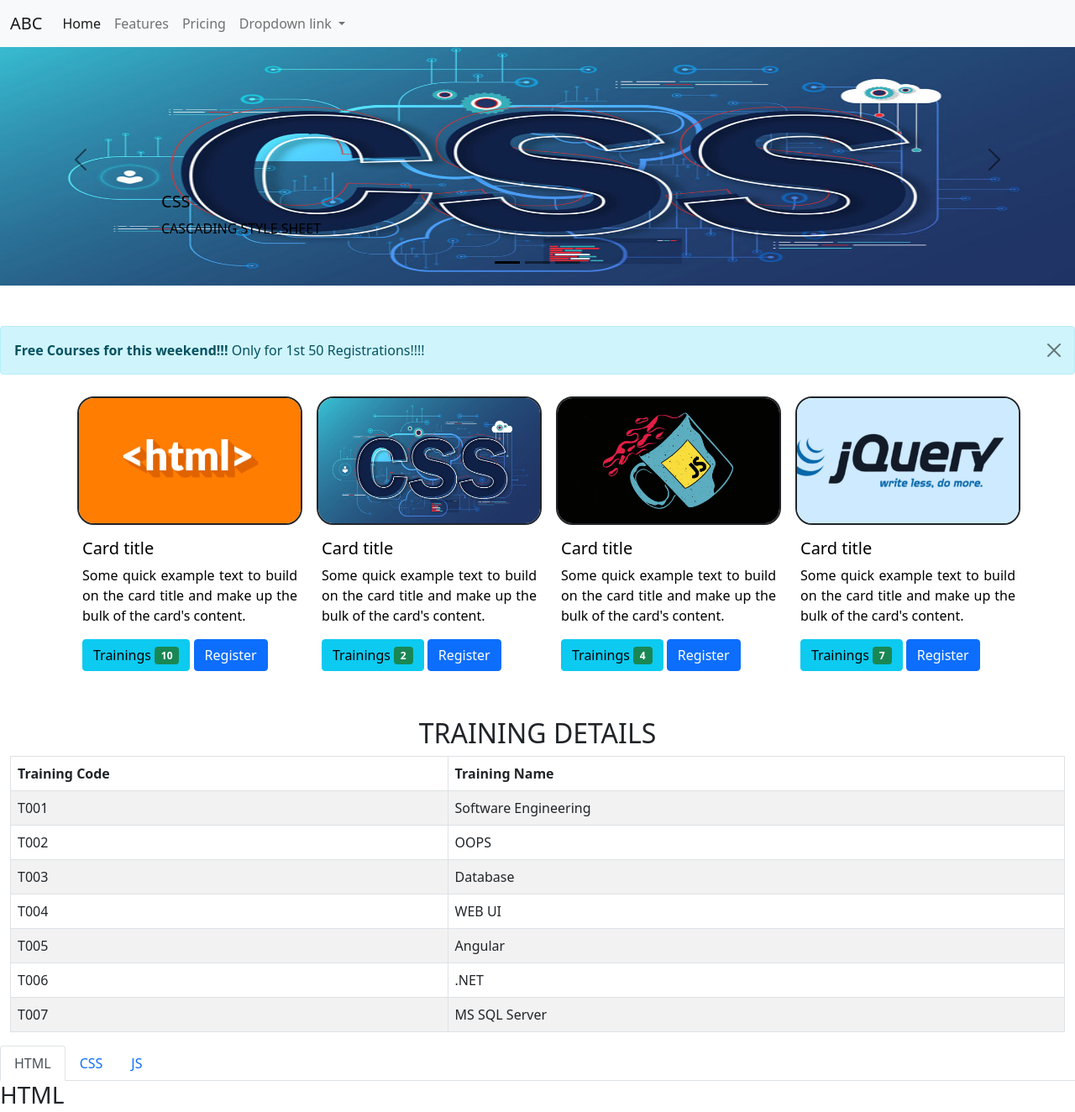
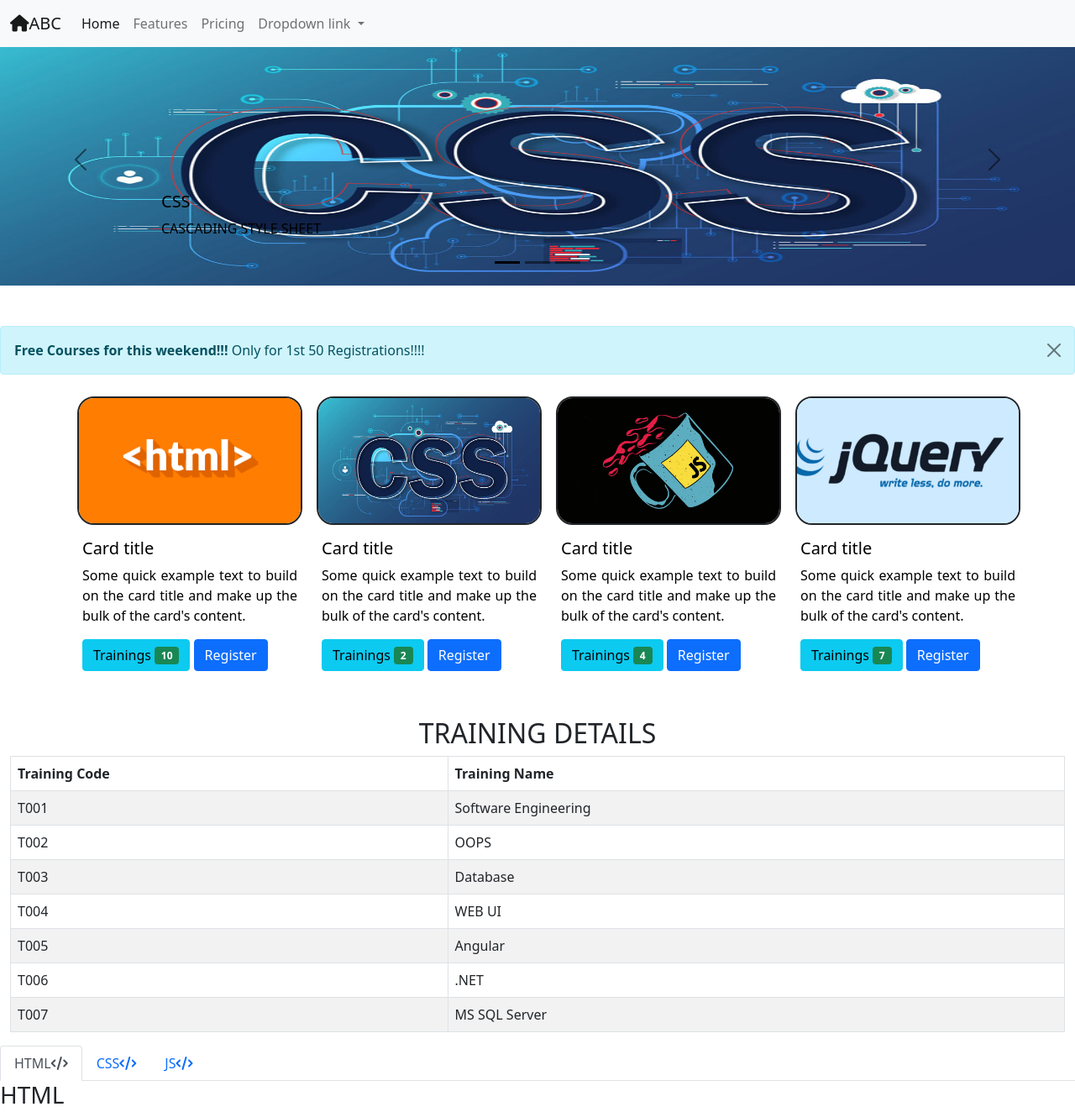
Before and after one commit to PallaviKatari/WEBUI_DOTNET, a plain HTML site: page Bootstrap/bootstrap.html in a window 1280 px wide. Shown: the top 1324 px of the page at 84% size. Drawn offline with nearby package versions, Linux system fonts and the light colour scheme.

Commit message:
commit)10/9/22

```diff
--- a/Bootstrap/bootstrap.html
+++ b/Bootstrap/bootstrap.html
@@ -11,6 +11,7 @@
   <script src="https://cdn.jsdelivr.net/npm/bootstrap@5.0.2/dist/js/bootstrap.bundle.min.js"
     integrity="sha384-MrcW6ZMFYlzcLA8Nl+NtUVF0sA7MsXsP1UyJoMp4YLEuNSfAP+JcXn/tWtIaxVXM"
     crossorigin="anonymous"></script>
+  <script src="https://kit.fontawesome.com/bddeb2fe76.js" crossorigin="anonymous"></script>
   <style>
     img {
       height: 300px;
@@ -44,7 +45,8 @@
   <!--NAVBAR-->
   <nav class="navbar fixed-top navbar-expand-lg navbar-light bg-light">
     <div class="container-fluid">
-      <a class="navbar-brand" href="#">ABC</a>
+      <a class="navbar-brand" href="#">
+        <i class="fa-sharp fa-solid fa-house"></i>ABC</a>
       <button class="navbar-toggler" type="button" data-bs-toggle="collapse" data-bs-target="#navbarNavDropdown"
         aria-controls="navbarNavDropdown" aria-expanded="false" aria-label="Toggle navigation">
         <span class="navbar-toggler-icon"></span>
@@ -128,6 +130,7 @@
   </div>
   <br>
   <br>
+
   <!--ALERT-->
   <div class="alert alert-info alert-dismissible fade show" role="alert">
     <strong>Free Courses for this weekend!!!</strong> Only for 1st 50 Registrations!!!!
@@ -287,15 +290,15 @@
   <ul class="nav nav-tabs" id="myTab" role="tablist">
     <li class="nav-item" role="presentation">
       <button class="nav-link active" id="home-tab" data-bs-toggle="tab" data-bs-target="#html" type="button" role="tab"
-        aria-controls="home" aria-selected="true">HTML</button>
+        aria-controls="home" aria-selected="true">HTML<i class="fa-sharp fa-solid fa-code"></i></button>
     </li>
     <li class="nav-item" role="presentation">
       <button class="nav-link" id="profile-tab" data-bs-toggle="tab" data-bs-target="#css" type="button" role="tab"
-        aria-controls="profile" aria-selected="false">CSS</button>
+        aria-controls="profile" aria-selected="false">CSS<i class="fa-sharp fa-solid fa-code"></i></button>
     </li>
     <li class="nav-item" role="presentation">
       <button class="nav-link" id="contact-tab" data-bs-toggle="tab" data-bs-target="#js" type="button" role="tab"
-        aria-controls="contact" aria-selected="false">JS</button>
+        aria-controls="contact" aria-selected="false">JS<i class="fa-sharp fa-solid fa-code"></i></button>
     </li>
   </ul>
   <div class="tab-content" id="myTabContent">
```
